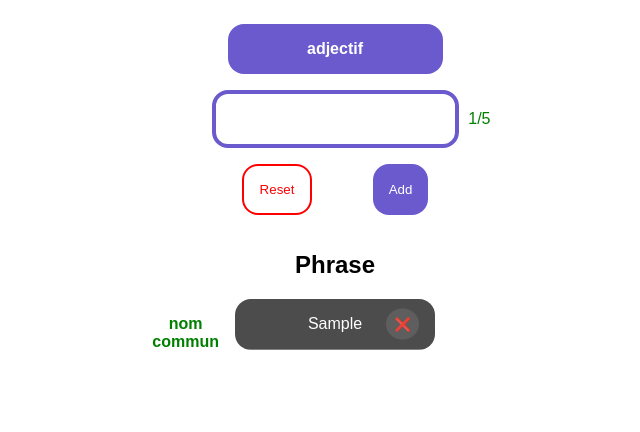
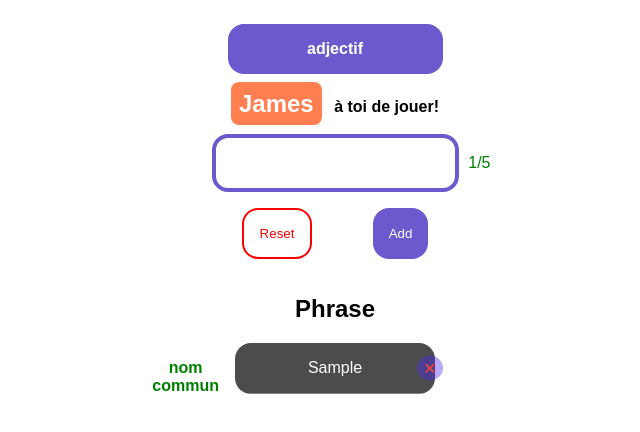
Before and after one commit to hyosua/Cadavre_Exquis_prototype, a plain HTML site: page index.html in a window 1280 px wide. Both pictures are taken after typing "Sample" into the empty fields and a click on the button "Add". Shown: the whole page, without its empty margins (305-945 px from the left). Drawn offline with Linux system fonts and the light colour scheme.

Commit message:
refactor: put constants in separate file as well as state variables

```diff
--- /dev/null
+++ b/constants.js
@@ -0,0 +1,4 @@
+export const CONFIG = {
+    rounds: ['nom commun','adjectif','verbe', 'nom commun', 'circonstance'],
+    players: ["Joe","James","Maria","Daniel","Francesco"],
+};
--- a/index.html
+++ b/index.html
@@ -11,6 +11,7 @@
   <div class="input-container">
     <h2 id="round" class="round">
     </h2>
+    <p id="playerRound"></p>
     <div class="input-wrap">
       <input type="text" id="input" />
       <div class="word-count"></div>
@@ -30,6 +31,6 @@
     <button class="revealBtn">Résultat</button>
   </div>
 
-    <script src="index.js"></script>
+    <script type="module" src="index.js"></script>
 </body>
 </html>
--- a/index.js
+++ b/index.js
@@ -1,3 +1,6 @@
+import { CONFIG } from './constants.js'
+import { STATE } from './state.js';
+
 /* DOM ELEMENTS */
 const inputContainer = document.querySelector('.input-container');
 const addBtn = document.querySelector('.add');
@@ -10,11 +13,6 @@ const countDiv = document.querySelector('.word-count');
 const round = document.getElementById('round');
 const revealBtn = document.querySelector('.revealBtn');
 
-/* VARIABLES GLOBALES */
-const rounds=['nom commun','adjectif','verbe', 'nom commun', 'circonstance'];
-let roundIndex=0;
-const maxWords = rounds.length;
-let words=[];
 
 /* BOUTONS */
 const showBtn = document.createElement('button');
@@ -26,8 +24,8 @@ showBtn.textContent = '👁️';
 
 /* MOUSE EVENTS */
 delBtn.addEventListener("click", () => {
-  words.pop();
-  roundIndex--;
+  STATE.words.pop();
+  CONFIG.roundIndex--;
   render();
 })
 
@@ -66,22 +64,22 @@ wordInput.addEventListener('keydown', function(e){
 
 /* RESET */
 resetBtn.addEventListener('click', ()=>{
-  roundIndex = 0;
-  words=[];
+  CONFIG.roundIndex = 0;
+  STATE.words=[];
   render();
 })
 
 
 /* FUNCTIONS */
 
-/* RENDER */
 const render = () => {
-  const isRevealRound = words.length === rounds.length;
+  const isRevealRound = STATE.words.length === CONFIG.rounds.length;
 
   clearDisplay();
-  round.textContent = rounds[roundIndex];
-  if(words.length > 0){
-  createWords();
+  round.textContent = CONFIG.rounds[STATE.roundIndex];
+  displayPlayerName(STATE.roundIndex);
+  if(STATE.words.length > 0){
+  createWords(STATE.words);
   }
   if(isRevealRound){
     round.textContent = 'Final Reveal';
@@ -92,16 +90,15 @@ const render = () => {
     addBtn.disabled = false;
     wordInput.disabled = false;
   }
-  displayWordCount(words.length);
+  displayWordCount(STATE.words.length);
 }
 
-/* CLEAR DISPLAY */
 const clearDisplay = () => {
   ul.replaceChildren();
+
 }
 
-/* Create Words */
-const createWords = () => {
+const createWords = (words) => {
   words.forEach((w,idx) => {
     const li = createLi(w, idx, words.length);
     ul.appendChild(li);
@@ -133,14 +130,25 @@ const showError = (message) => {
   setTimeout(() => errorDiv.classList.remove('active'), 4000);
 }
 
-/* Afficher COMPTEUR DE MOTS */
 const displayWordCount = (count) => {
-  countDiv.innerHTML = `${count}/${maxWords}`;
-  countDiv.style.color = count === maxWords ? 'red' : 'green';
+  countDiv.innerHTML = `${count}/${STATE.maxWords}`;
+  countDiv.style.color = count === STATE.maxWords ? 'red' : 'green';
 }
 
+const displayPlayerName = (roundIndex) => {
+  const playerRound = document.getElementById('playerRound');
+    playerRound.replaceChildren();
+  if(roundIndex < CONFIG.rounds.length){
+    const playerName = document.createElement('span');
+    const yourTurn = document.createElement('span');
 
-/* AJOUTER UN MOT */
+    playerName.classList.add('playerName');
+    playerName.textContent = CONFIG.players[roundIndex];
+    yourTurn.textContent = " à toi de jouer!"
+    playerRound.append(playerName, yourTurn);
+  }
+}
+
 const addWord = () => {
   const word= wordInput.value.trim();
 
@@ -148,22 +156,20 @@ const addWord = () => {
     return;
   }
 
-words.push({word: word, type: round.textContent});
+  STATE.words.push({word: word, type: round.textContent});
   wordInput.value='';
   wordInput.focus();
-  roundIndex++;
+  STATE.roundIndex++;
   render();
 }
 
-/* MONTRER LE REVEAL BUTTON */
 const showRevealButton = () => {
   revealBtn.classList.add('show');
 }
 
-/* REVELER LA PHRASE */
 const revealPhrase = () =>{
   clearDisplay();
-  words.forEach((w,i) => {
+  STATE.words.forEach((w,i) => {
     setTimeout(()=>{
     const li = document.createElement('li');
     li.textContent = w.word;
--- /dev/null
+++ b/state.js
@@ -0,0 +1,7 @@
+import { CONFIG } from "./constants.js";
+
+export const STATE = {
+    words: [],
+    roundIndex: 0,
+    maxWords: CONFIG.rounds.length,
+}
--- a/styles.css
+++ b/styles.css
@@ -86,21 +86,27 @@ body{
     100% { opacity: 1; transform: translateY(0px) scale(1);}
 }
 
+@keyframes bounceIn {
+    0% { opacity: 0;transform: scale(0.8);}
+    60% { opacity: 1;transform: scale(1.13);}
+    100% { opacity: 1;transform: scale(1);}
+}
  .actionBtn {
     position: absolute;
+    right: -0.5rem;
+    top: 50%;
     transform: translateY(-50%);
-  top: 50%;
-  right: 1rem;
+    font-size: .5rem;
     border-radius: 50%;
     padding: .5rem;
     border: none;
-   background: rgba(255,255,255,0.1);
+    background: rgba(81, 40, 245, 0.4);
     transition: all .1s;
     cursor: pointer;
 }
 
 .actionBtn:hover {
-    background: rgba(255,255,255,0.2);
+    background: rgba(0,0,0,0.3);
 }
 
 .error{
@@ -124,13 +130,28 @@ body{
     visibility: visible;
 }
 
-/* INPUT DIV */
+/* TEXT INPUT DIV */
 .word-count {
   position: absolute;
   top: 50%;
   transform: translateY(-50%);
   right: -2rem;
   color: green;
+}
+
+#playerRound {
+    text-align: center;
+    font-weight: 900;
+}
+
+.playerName {
+    font-size: 1.5rem;
+    color: white;
+    background: coral;
+    padding: .5rem;
+    margin-right: .5rem;
+    border-radius: .5rem;
+    animation: bounceIn 0.35s ease;
 }
 
 .input-wrap {
```
Lines whose indentation alone changed are shown as unchanged.
